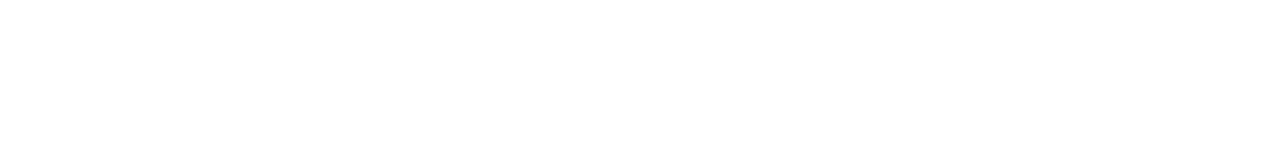
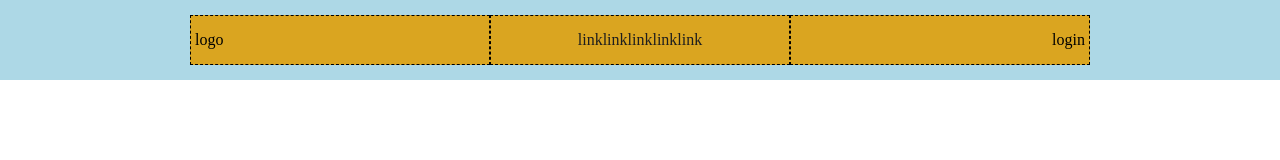
Before and after one commit to Thomas-Basadonne/htmlcss-struttura-discord, a plain HTML site: page index.html in a window 1280 px wide. Drawn offline with Linux system fonts and the light colour scheme.

Commit message:
creazione header

```diff
--- a/css/style.css
+++ b/css/style.css
@@ -0,0 +1,39 @@
+header{
+   display: flex;
+   align-items: center;
+   height: 80px;
+   background-color: #ADD8E6;
+}
+.container-header{
+    max-width: 1200px;
+    margin: 0 auto;
+    background-color: #DAA520;
+    display: flex;
+    height: 50px;
+
+}
+
+.container-header>*{
+    min-width: 300px;
+    border: 1px dashed black;
+    display: flex;
+    align-items: center;
+}
+
+.container-header> nav{
+    flex-grow: 1;
+}
+
+nav{
+    justify-content: center;
+
+}
+
+.login{
+    justify-content: flex-end;
+    padding-right: 4px;
+}
+
+.logo{
+    padding-left: 4px;
+}
--- a/css/utils.css
+++ b/css/utils.css
@@ -10,3 +10,8 @@
 	clear: both;
 	display: table;
 }
+
+a{
+	text-decoration: none;
+	color: #1E1E1E;
+}
--- a/index.html
+++ b/index.html
@@ -13,7 +13,63 @@
 </head>
 
 <body>
+    <header>
+        <div class="container-header">
+            <div class="logo">
+                <p>logo</p>
+            </div>
 
+            <nav>
+                <a href="#"></a><a href="">link</a>
+                <a href="#"></a><a href="">link</a>
+                <a href="#"></a><a href="">link</a>
+                <a href="#"></a><a href="">link</a>
+                <a href="#"></a><a href="">link</a>
+            </nav>
+
+            <div class="login">
+                <p>login</p>
+            </div>
+        </div>
+
+    </header>
+
+    <main>
+        <section>
+            <div>
+
+            </div>
+        </section>
+
+        <section>
+            <div>
+
+            </div>
+        </section>
+
+        <section>
+            <div>
+
+            </div>
+        </section>
+
+        <section>
+            <div>
+
+            </div>
+        </section>
+
+        <section>
+            <div>
+
+            </div>
+        </section>
+
+    </main>
+
+    <footer>
+
+    </footer>
 </body>
 
 </html>
```
